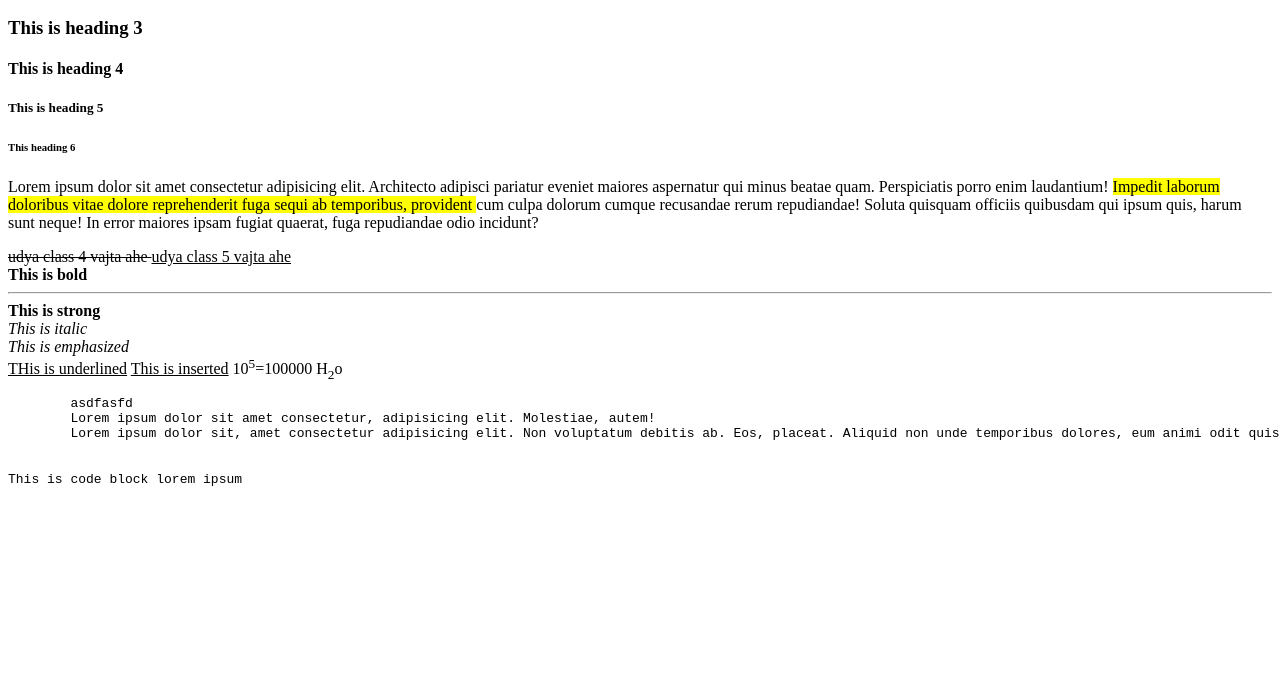
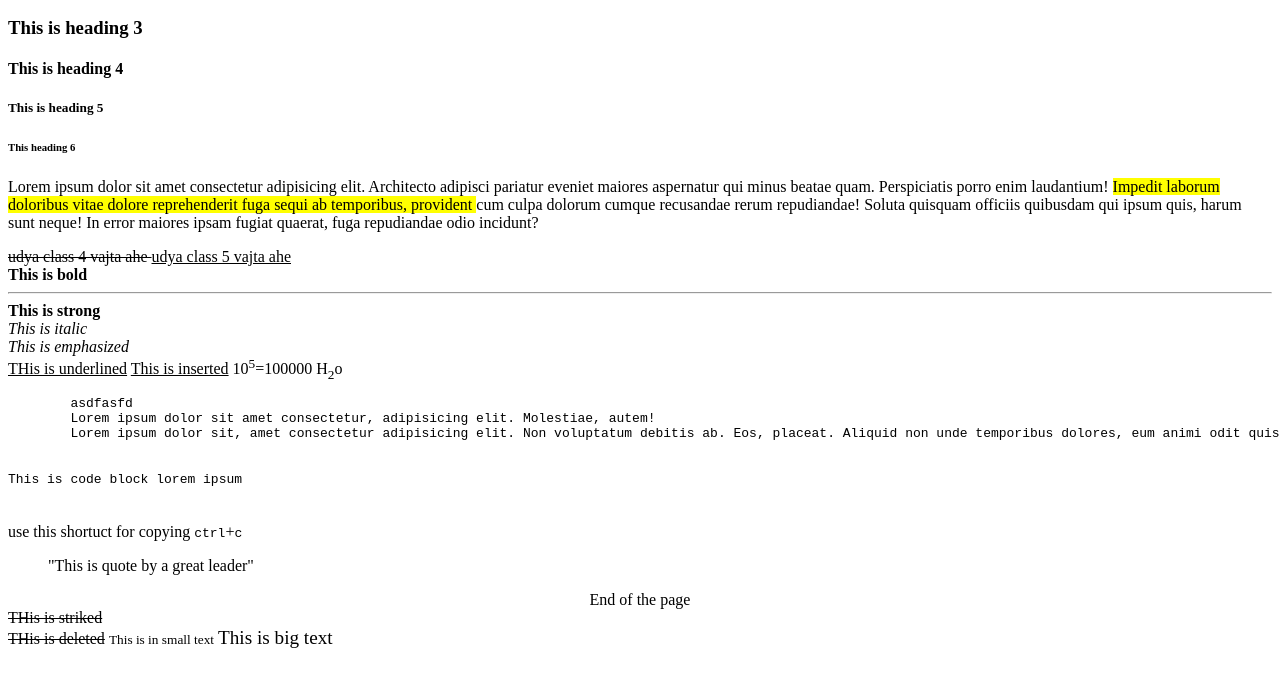
Before and after one commit to hattarkeameyad/html03pm, a plain HTML site: page heading_formating_p.html in a window 1280 px wide. Shown: the part 110-796 px from the top of the page. Drawn offline with Linux system fonts and the light colour scheme.

Commit message:
This are new changes

```diff
--- a/demo.html
+++ b/heading_formating_p.html
@@ -44,6 +44,21 @@
         This is code block
         lorem ipsum
     </code>
+<br><br><br>
+    use this shortuct for copying <kbd>ctrl</kbd>+<kbd>c</kbd>
 
+
+    <blockquote>"This is quote by a great leader"</blockquote>
+
+    <center>
+
+        End of the page
+    </center>
+    <strike>THis is striked</strike>
+    <br>
+    <del>THis is deleted</del>
+
+    <small> This is in small text</small>
+    <big>This is big text </big>
 </body>
 </html>
```
Also changed, not shown: anchortags.html (added, +56 -0 lines), download (2).jpg (added), myfile.jpg (added).
